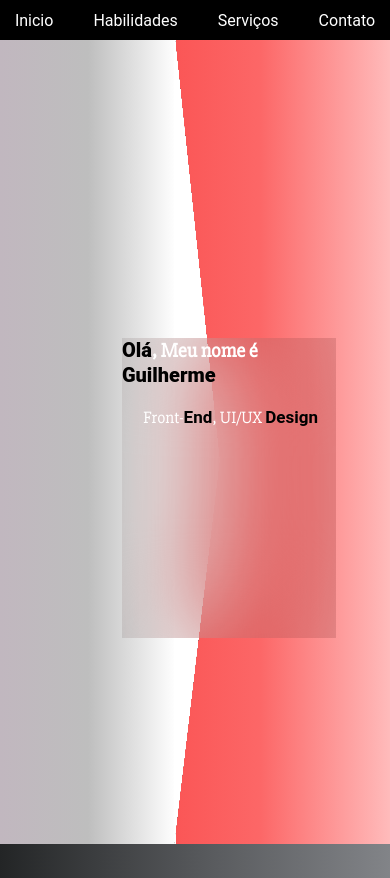
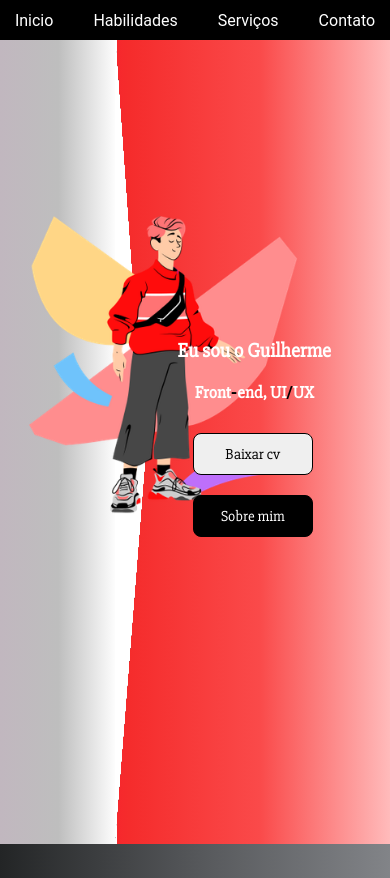
Before and after one commit to gMullerc/Portfolio2.0, a plain HTML site: page index.html in a window 390 px wide. Drawn offline with Linux system fonts and the light colour scheme.

Commit message:
atualização de responsividade

```diff
--- a/index.html
+++ b/index.html
@@ -6,6 +6,7 @@
     <meta http-equiv="X-UA-Compatible" content="IE=edge">
     <meta name="viewport" content="width=device-width, initial-scale=1.0">
     <link rel="stylesheet" href="./src/style.css">
+    <link rel="stylesheet" href="./src/medias.css">
     <script src="./src/main.js"></script>
     <title>Portifolio 2.0</title>
 
@@ -42,19 +43,32 @@
                 <div class="textandbutton">
 
                 </div>
+
                 <div class="banner2">
+
                     <img class="imgbanner" src="./src/img/Novo Projeto (3).png" alt="">
+                    <div class="imagePerson"></div>
+
 
                 </div>
+
                 <div class="banner3">
                    <div class="alltext">
-                    <h1 class="titleBanner"> <span class="dark"> Olá</span>, Meu nome é <span
-                            class="dark" id="nameTitle">Guilherme</span> </h1><br>
-                    <span class="textBanner"> Front-<span class="dark">End</span>, UI/UX <span class="dark">
-                            Design</span> </span>
+                    <h1 class="titleBanner">Eu sou o Guilherme</h1><br>
+                    <span class="textBanner">Front<span class="dark">-</span>end, UI<span class="dark">/</span>UX</span>
+
+                        <div class="button-conteiner">
+                            <button class="buttonBanner">Baixar cv</button>
+                            <button class="buttonBanner">Sobre mim</button>
+                        </div>
+
                         </div>
                 </div>
             </div>
+    </section>
+
+    <section class="myskills">
+
     </section>
 
 
--- /dev/null
+++ b/src/medias.css
@@ -0,0 +1,153 @@
+@media (min-width: 1924px){
+    .alltext{
+        left: 200px;
+    }
+}
+@media (min-width: 1654px){
+    .alltext{
+        left: 350px;
+    }
+    .imagePerson{
+
+        width:550px;
+        height: 560px;
+
+
+    }
+}
+@media (max-width: 1653px){
+    .alltext{
+        left: 30%;
+    }
+
+}
+
+@media (max-width: 1284px){
+    .alltext{
+
+        width: 400px;
+        left: 30%;
+        color: black;
+    }
+    .titleBanner{
+
+        font-size: 25px;
+    }
+
+}
+@media (max-width: 1024px) {
+
+    .logo{
+    opacity: 0;
+    }
+    .logo2{
+    opacity: 0;
+    }
+    .alltext{
+        width: 400px;
+        left: 25%;
+    }
+}
+
+@media (max-width: 910px) {
+
+    .titleBanner{
+
+        font-size: 20px;
+    }
+    .textBanner{
+        font-size: 17px;
+    }
+    .alltext{
+        width: 330px;
+        left: 25%;
+    }
+}
+@media (max-width: 780px) {
+
+    .titleBanner{
+
+        font-size: 20px;
+    }
+    .textBanner{
+        font-size: 17px;
+    }
+    .alltext{
+        width: 330px;
+        left: 17%;
+    }
+}
+
+@media (max-width: 715px){
+    .titleBanner{
+
+        font-size: 20px;
+    }
+
+    .alltext{
+
+    }
+    .banner2{
+
+        width: 30%;;
+    }
+
+    .imgbanner{
+
+        left: 65%;
+        width:100%;
+        right: 308px;
+        height: 104vh;
+
+    }
+
+}
+
+
+
+@media (max-width: 471px){
+    .imagePerson{
+
+
+    }
+    .titleBanner{
+
+
+    }
+
+    .alltext{
+
+        width: 100%;
+        left: 30px;
+    }
+
+
+}
+
+@media (max-width: 465px){
+    .button-conteiner{
+        left: 4%;
+        width: calc(100% - 20px);
+    }
+    .buttonBanner:nth-child(1){
+        margin-bottom: 10px;
+        margin-right: 0;
+    }
+    .buttonBanner:nth-child(2){
+        margin-top: 10px;
+        margin-left: 0;
+    }
+    .imagePerson{
+
+        width: 300px;
+
+    }
+}
+
+@media (max-width: 320px){
+    .imagePerson{
+        visibility: 0;
+        opacity: 0;
+
+    }
+}
--- a/src/style.css
+++ b/src/style.css
@@ -92,17 +92,47 @@ a{
 .banner{
     position: relative;
     display: flex;
-    height: 100%;
+    max-height: 100vh;
     background-color: rgb(252, 252, 252);
     background: #FE002E;  /* fallback for old browsers */
-    background: -webkit-linear-gradient(to right,#FE002E,  #fa4d4d, #FC6767,#ffbbbb);  /* Chrome 10-25, Safari 5.1-6 */
-    background: linear-gradient(to right,#FE002E, #fa4d4d , #FC6767,#ffbbbb ); /* W3C, IE 10+/ Edge, Firefox 16+, Chrome 26+, Opera 12+, Safari 7+ */
+    background: -webkit-linear-gradient(to right,#FE002E,  #f52c2c, #fa4a4a,#ffbbbb);  /* Chrome 10-25, Safari 5.1-6 */
+    background: linear-gradient(to right,#FE002E, #f52c2c , #fa4a4a,#ffbbbb ); /* W3C, IE 10+/ Edge, Firefox 16+, Chrome 26+, Opera 12+, Safari 7+ */
 
 }
+.imagePerson{
+    background-image: url(./img/Città\ -\ Abstract.png);
+    background-repeat: no-repeat;
+    background-size: 100%;
+    position: relative;
+    left: 11%;
+    display: flex;
+    top: -80%;
+    width:400px;
+    height: 410px;
+
+    z-index: 9;
+}
+
+.imgbanner{
+
+    background-color: #ff000000;
+    display: flex;
+    background-repeat: no-repeat;
+    background-size: 100%;
+    position: relative;
+
+    left: 66%;
+    width:100%;
+
+    height: 104vh;
+    background-color: rgba(0, 255, 255, 0);
+
+}
+
 .banner2{
-    display: flex;
+    display: flex-grid;
     position: relative;
-    background-color: rgb(137, 43, 226);
+
     background: #c1b7bf;
     background: -webkit-linear-gradient(to right,#c1b7bf,#bebebe , #ffffff );
     background: linear-gradient(to right,#c1b7bf,#bebebe ,  #ffffff);
@@ -127,10 +157,11 @@ a{
 
 }
 .alltext{
-
+    justify-content: center;
+    background-color: rgba(255, 255, 0, 0);
     flex-wrap: wrap;
     position: relative;
-    left: 220px;
+    left: 10px;
     top: 40%;
     z-index: 999;
     height: 300px;
@@ -138,102 +169,64 @@ a{
 }
 
 .titleBanner{
+    justify-content: center;
+    display: flex;
+    width: 100%;
+    background-color: rgba(255, 0, 0, 0);
     color: white;
-    font-size: 35px;
+    font-size: 30px;
+    font-weight: bolder;
+    font-family: 'Slabo 27px';
+}
+
+.textBanner{
+    align-items: center;
+    justify-content: center;
+    display: flex;
+    width: 100%;
+    background-color: rgba(255, 0, 0, 0);
+    font-weight: bold;
+    position: relative;
+    color: white;
+    font-size: 25px;
     font-family: 'Slabo 27px';
 }
 .dark{
     color: black;
-    font-weight: bolder;
+    font-weight: bold;
 }
-.textBanner{
+
+
+
+.button-conteiner{
+    margin-top: 30px;
+    background-color: #f00b0b00;
+    width: 100%;
     position: relative;
-    color: white;
-    font-size: 25px;
-    left: 16%;
+    display: flex;
+    flex-wrap: wrap;
+    justify-content: center;
+
+}
+
+.buttonBanner{
+    border: solid 1px;
+    border-radius: 8px;
+    height: 42px;
+    width: 120px;
+    transition: all .1s;
+    font-size: 15px;
     font-family: 'Slabo 27px';
 }
-
-.imgbanner{
-
-
-    display: flex;
-    background-repeat: no-repeat;
-    background-size: 100%;
-    position: relative;
-    display: -moz-stack;
-    left: 66%;
-    width:100%;
-    right: 308px;
-    height: 104vh;
-    background-color: rgba(0, 255, 255, 0);
-
+.buttonBanner:nth-child(1){
+    margin-right: 8px;
 }
-@media (min-width: 1924px){
-    .alltext{
-        left: 600px;
-    }
+.buttonBanner:nth-child(2){
+    background-color: #000000;
+    color: white;
+    border-color: black;
+    margin-left: 8px;
 }
-@media (min-width: 1654px){
-    .alltext{
-        left: 350px;
-    }
+.buttonBanner:active{
+    background-color: #888686;
 }
-@media (max-width: 1284px){
-    .alltext{
-
-        width: 400px;
-        left: 30%;
-        color: black;
-    }
-    .titleBanner{
-
-        font-size: 25px;
-    }
-    .textBanner{
-        left: 10%;
-    }
-
-}
-@media (max-width: 1024px) {
-
-    .logo{
-    opacity: 0;
-    }
-    .logo2{
-    opacity: 0;
-    }
-    .alltext{
-        width: 400px;
-        left: 20%;
-    }
-}
-
-@media (max-width: 910px) {
-
-    .titleBanner{
-
-        font-size: 20px;
-    }
-    .textBanner{
-        font-size: 17px;
-    }
-    .alltext{
-        width: 330px;
-        left: 17%;
-    }
-}
-@media (max-width: 690px){
-    .titleBanner{
-
-        font-size: 20px;
-    }
-
-    .alltext{
-        width: 330px;
-        left: -25%;
-        background: rgba(0, 0, 0, 0.1);
-        backdrop-filter: blur(50px);
-        -webkit-backdrop-filter: blur(50px);
-    }
-}
```
Also changed, not shown: src/img/Città - Abstract.png (added).
